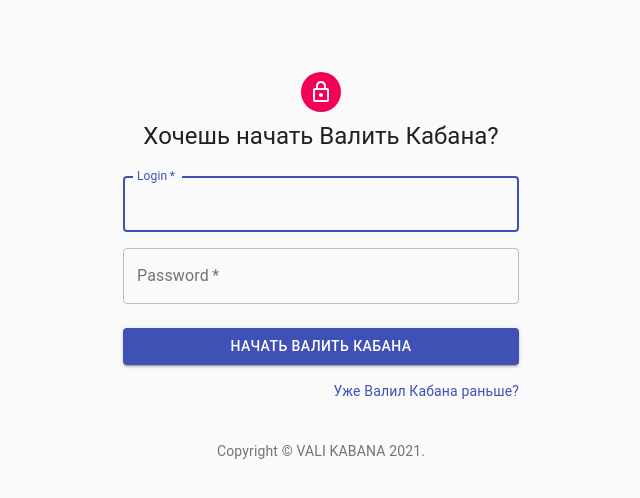
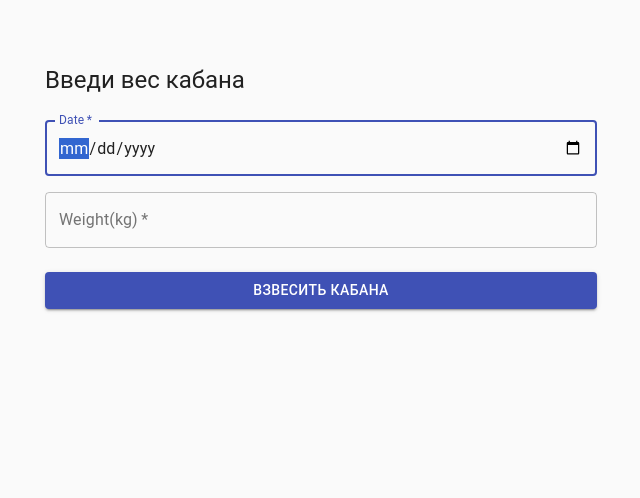
Before and after one commit to VALI-KABANA/weight-controll-app, a React (Create React App) app in the folder src/frontend/weight-controll-app/: page / in a window 1280 px wide. Shown: the top 498 px of the page, without its empty margins (319-959 px from the left). Built offline with nearby package versions, Linux system fonts and the light colour scheme.

Commit message:
Добавили форму Weight; начали делать состояния

```diff
--- a/src/frontend/weight-controll-app/package.json
+++ b/src/frontend/weight-controll-app/package.json
@@ -10,7 +10,9 @@
     "@testing-library/user-event": "^12.1.10",
     "react": "^17.0.1",
     "react-dom": "^17.0.1",
+    "react-google-charts": "^3.0.15",
     "react-hook-form": "^6.15.1",
+    "react-redux": "^7.2.2",
     "react-scripts": "4.0.1",
     "web-vitals": "^0.2.4"
   },
--- a/src/frontend/weight-controll-app/src/App.js
+++ b/src/frontend/weight-controll-app/src/App.js
@@ -1,9 +1,15 @@
 import React from "react";
+import ReactDOM from "react-dom";
+
+import { Provider } from "react-redux";
 
 import SignUp from "./components/SignUp";
 import SignIn from "./components/SignIn";
+import WeightForm from "./components/WeightForm";
 
 const App = () => {
-  return <SignUp />;
+  return <WeightForm />;
+  //todo return <SignUp />;
+  //else return <SignIn />;
 };
 export default App;
--- /dev/null
+++ b/src/frontend/weight-controll-app/src/components/Graph.js
@@ -0,0 +1,6 @@
+import Chart from "react-google-charts";
+import React from "react";
+
+export default function Graph {
+
+}
--- a/src/frontend/weight-controll-app/src/components/SignIn.js
+++ b/src/frontend/weight-controll-app/src/components/SignIn.js
@@ -102,8 +102,8 @@ export default function SignIn() {
               </Link>
             </Grid>
             <Grid item>
-              <Link href="signUp" variant="body2">
-                {"Уже Валил Кабана раньше?"}
+              <Link href="SignUp" variant="body2">
+                {"Начать Валить Кабана?"}
               </Link>
             </Grid>
           </Grid>
--- /dev/null
+++ b/src/frontend/weight-controll-app/src/components/WeightForm.js
@@ -0,0 +1,82 @@
+import React from "react";
+import Button from "@material-ui/core/Button";
+import CssBaseline from "@material-ui/core/CssBaseline";
+import TextField from "@material-ui/core/TextField";
+import Grid from "@material-ui/core/Grid";
+import Box from "@material-ui/core/Box";
+import LockOutlinedIcon from "@material-ui/icons/LockOutlined";
+import Typography from "@material-ui/core/Typography";
+import { makeStyles } from "@material-ui/core/styles";
+import Container from "@material-ui/core/Container";
+
+const useStyles = makeStyles((theme) => ({
+  paper: {
+    marginTop: theme.spacing(8),
+    display: "flex",
+    flexDirection: "column",
+    alignItems: "left",
+  },
+  avatar: {
+    margin: theme.spacing(1),
+    backgroundColor: theme.palette.secondary.main,
+  },
+  form: {
+    width: "100%", // Fix IE 11 issue.
+    marginTop: theme.spacing(3),
+  },
+  submit: {
+    margin: theme.spacing(3, 0, 2),
+  },
+}));
+
+export default function WeightControl() {
+  const classes = useStyles();
+
+  return (
+    <Container component="main" maxWidth="sm">
+      <CssBaseline />
+      <div className={classes.paper}>
+        <Typography component="h1" variant="h5">
+          Введи вес кабана
+        </Typography>
+        <form className={classes.form} noValidate>
+          <Grid container spacing={2}>
+            <Grid item xs={12}>
+              <TextField
+                variant="outlined"
+                required
+                fullWidth
+                name="date"
+                label="Date"
+                type="Date"
+                id="date"
+                autoFocus
+              />
+            </Grid>
+            <Grid item xs={12}>
+              <TextField
+                autoComplete="fname"
+                name="weight"
+                variant="outlined"
+                required
+                fullWidth
+                type="Number"
+                id="weight"
+                label="Weight(kg)"
+              />
+            </Grid>
+          </Grid>
+          <Button
+            type="submit"
+            fullWidth
+            variant="contained"
+            color="primary"
+            className={classes.submit}
+          >
+            Взвесить кабана
+          </Button>
+        </form>
+      </div>
+    </Container>
+  );
+}
```
Also changed, not shown: src/frontend/weight-controll-app/src/Store.js (added, +17 -0 lines), src/frontend/weight-controll-app/src/actionTypes.js (added, +29 -0 lines), 1 other file (tests, documents, lock files or other folders).
